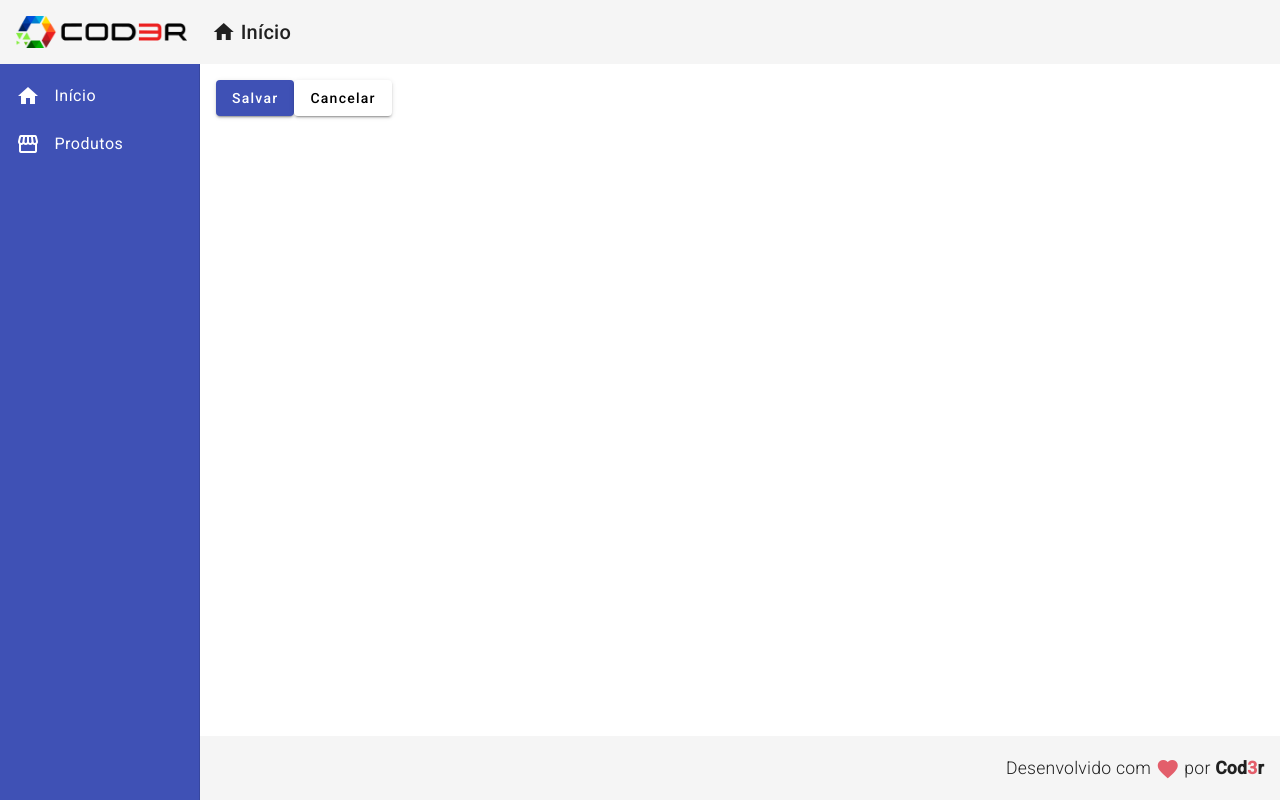
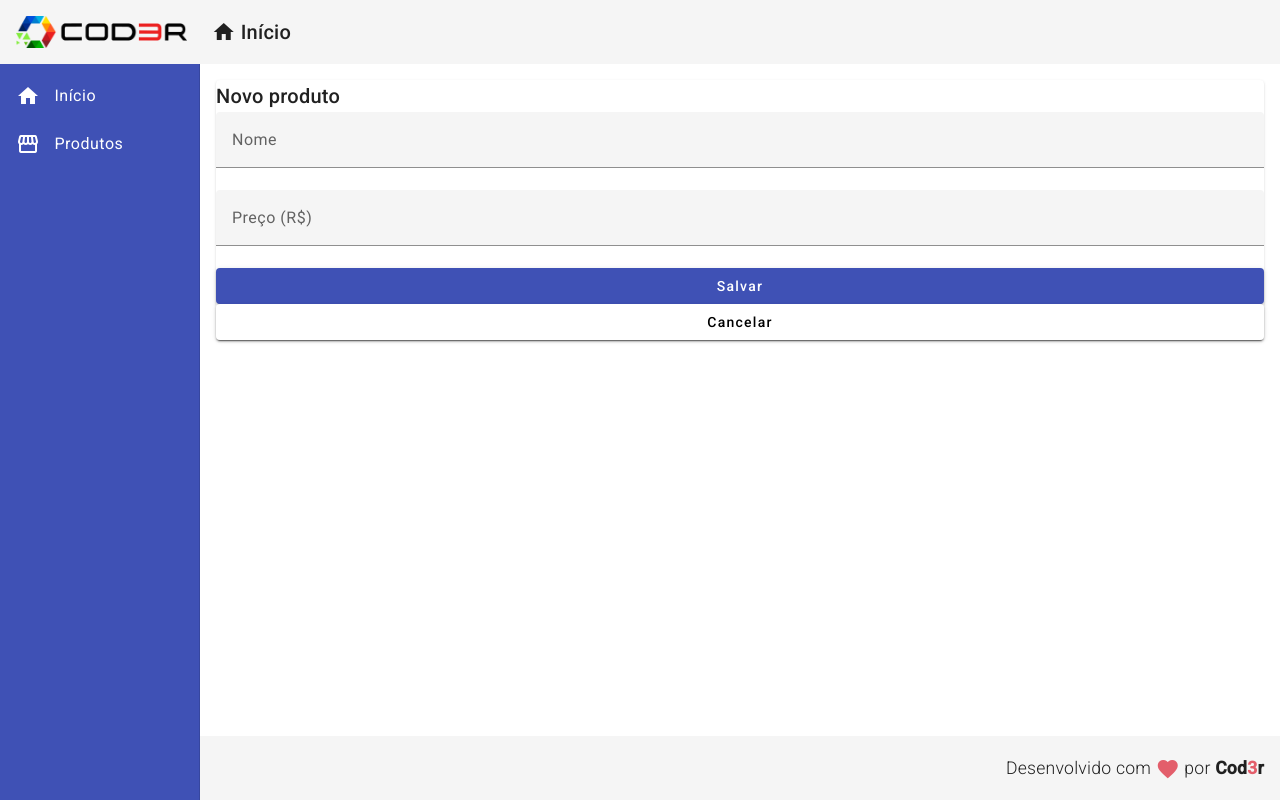
Before and after one commit to Alderj/crud, an Angular app: page /products/create in a window 1280 px wide. Built offline with nearby package versions, Linux system fonts and the light colour scheme.

Commit message:
testando ngModel no formulario

```diff
--- a/src/app/components/product/product-create/product-create.component.css
+++ b/src/app/components/product/product-create/product-create.component.css
@@ -0,0 +1,4 @@
+form {
+    display: flex;
+    flex-direction: column;
+}
--- a/src/app/components/product/product-create/product-create.component.html
+++ b/src/app/components/product/product-create/product-create.component.html
@@ -1,3 +1,18 @@
+<mat-card>
+    <mat-card-title>
+        Novo produto
+    </mat-card-title>
+    <form>
+        <mat-form-field>
+            <input matInput placeholder="Nome"
+            [(ngModel)]="product.name" name="name">
+        </mat-form-field>
+        <mat-form-field>
+            <input matInput placeholder="Preço (R$)"
+            [(ngModel)]="product.price" name="price">
+        </mat-form-field>
+    </form>
+
     <button mat-raised-button (click)="createProduct()" color="primary">
         Salvar
     </button>
@@ -5,3 +20,4 @@
     <button mat-raised-button (click)="cancel()">
         Cancelar
     </button>
+</mat-card>
```
Lines whose indentation alone changed are shown as unchanged.
